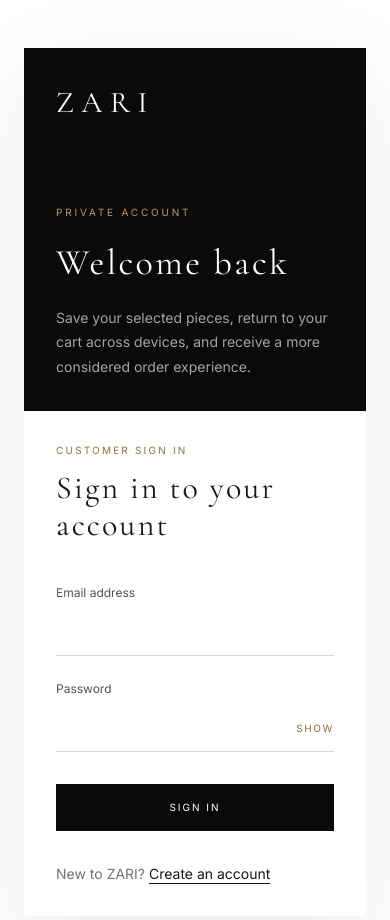
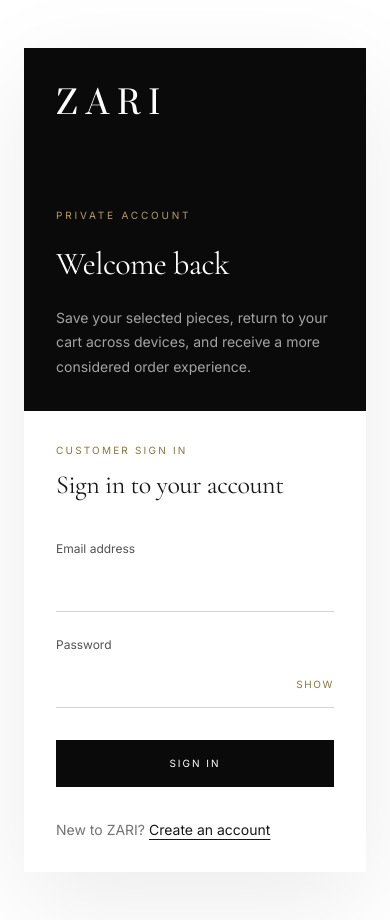
Before and after one commit to zarirugs/website, a Next.js app: page /login in a window 390 px wide. Shown: the top 920 px of the page. Built offline with nearby package versions, Linux system fonts and the light colour scheme; no server answers.

Commit message:
Refine navigation drawer and typography scale

```diff
--- a/app/collections/[slug]/page.module.css
+++ b/app/collections/[slug]/page.module.css
@@ -6,7 +6,7 @@
 }
 
 .intro {
-  max-width: 44rem;
+  max-width: 42rem;
 }
 
 .eyebrow {
@@ -19,14 +19,14 @@
 .heading {
   margin-top: 1.5rem;
   font-family: var(--font-display);
-  font-size: clamp(3.25rem, 5.75vw, 5.75rem);
+  font-size: var(--fs-heading-display);
   font-weight: 400;
-  line-height: 0.95;
+  line-height: 0.96;
   letter-spacing: -0.025em;
 }
 
 .description {
-  max-width: 36rem;
+  max-width: 38rem;
   margin-top: 1.5rem;
   color: #5c5c5c;
   font-size: var(--fs-large);
--- a/components/navigation/MobileMenu.tsx
+++ b/components/navigation/MobileMenu.tsx
@@ -30,46 +30,38 @@
 
       {open && (
         <div
-          className="
-            fixed
-            inset-0
-            z-50
-            bg-white/95
-            text-neutral-900
-            backdrop-blur-xl
-            flex
-            flex-col
-            items-center
-            justify-center
-            gap-10
-          "
+          className="fixed inset-0 z-50 bg-black/20 text-neutral-900 backdrop-blur-[2px]"
+          onClick={() => setOpen(false)}
+        >
+          <aside
+            aria-label="Site navigation"
+            aria-modal="true"
+            className="absolute inset-y-0 left-0 flex w-full max-w-[44rem] flex-col justify-center bg-white px-[var(--page-gutter)] shadow-[20px_0_60px_rgba(0,0,0,0.12)] sm:w-[60vw]"
+            role="dialog"
+            onClick={(event) => event.stopPropagation()}
           >
             <button
               className="absolute right-[var(--page-gutter)] top-7 text-neutral-900 md:top-9"
               onClick={() => setOpen(false)}
               aria-label="Close menu"
             >
-            <X size={30} />
+              <X size={26} strokeWidth={1.5} />
             </button>
 
+            <nav className="flex flex-col gap-7">
               {navigation.map((item) => (
                 <Link
                   key={item.title}
                   href={destination(item.href)}
                   onClick={() => setOpen(false)}
-              className="
-                display-font
-                text-3xl
-                tracking-[0.12em]
-                transition-colors
-                hover:text-[#B89B5E]
-              "
+                  className="display-font text-[clamp(2.25rem,3vw,3.5rem)] leading-none tracking-[0.04em] transition-colors hover:text-[#B89B5E]"
                 >
                   {item.title}
                 </Link>
               ))}
+            </nav>
 
-          <div className="mt-4 flex items-center gap-6 border-t border-neutral-300 pt-6 text-[10px] uppercase tracking-[0.18em]">
+            <div className="mt-12 flex w-36 items-center gap-6 border-t border-neutral-300 pt-6 text-[10px] uppercase tracking-[0.18em]">
               <Link href={user ? "/account" : "/login"} onClick={() => setOpen(false)} className="hover:text-[#B89B5E]">
                 {user ? "Account" : "Sign in"}
               </Link>
@@ -77,6 +69,7 @@
                 Bag{cart.itemCount > 0 ? ` (${cart.itemCount})` : ""}
               </Link>
             </div>
+          </aside>
         </div>
       )}
     </>
--- a/components/sections/CollectionCard.tsx
+++ b/components/sections/CollectionCard.tsx
@@ -34,7 +34,7 @@
       </div>
 
       <div className="mt-6 border-t border-black/10 pt-5 lg:mt-7">
-        <Heading as="h3" size="md" className="text-[1.65rem] leading-none transition-colors duration-300 group-hover:text-[#9d8655] lg:text-[2rem]">
+        <Heading as="h3" size="md" className="leading-none transition-colors duration-300 group-hover:text-[#9d8655]">
           {collection.title}
         </Heading>
 
--- a/components/sections/Collections.module.css
+++ b/components/sections/Collections.module.css
@@ -18,9 +18,7 @@
 }
 
 .title {
-  font-size: clamp(2.5rem, 3.5vw, 4.25rem);
-  letter-spacing: -0.025em;
-  line-height: 1;
+  max-width: 12ch;
 }
 
 .copy {
--- a/components/sections/OrderEnquiry.module.css
+++ b/components/sections/OrderEnquiry.module.css
@@ -24,9 +24,9 @@
 .heading {
   margin-top: 1.5rem;
   font-family: var(--font-display);
-  font-size: clamp(2.5rem, 4vw, 3.5rem);
-  line-height: 1.05;
-  letter-spacing: 0.04em;
+  font-size: var(--fs-heading-lg);
+  line-height: 1.08;
+  letter-spacing: -0.02em;
 }
 
 .introCopy {
--- a/components/store/AccountPage.module.css
+++ b/components/store/AccountPage.module.css
@@ -29,8 +29,8 @@
 
 .title {
   margin-top: 1.5rem;
-  font-size: clamp(3.25rem, 5.75vw, 5.75rem);
-  line-height: 0.95;
+  font-size: var(--fs-heading-display);
+  line-height: 0.96;
   letter-spacing: -0.025em;
 }
 
@@ -59,7 +59,7 @@
 
 .cardTitle {
   margin-top: 0.875rem;
-  font-size: clamp(2.25rem, 3.5vw, 3.5rem);
+  font-size: var(--fs-heading-lg);
   line-height: 1;
   letter-spacing: -0.02em;
 }
@@ -229,7 +229,7 @@
 .sectionTitle {
   margin-top: 0.75rem;
   font-family: var(--font-display);
-  font-size: clamp(2.25rem, 4vw, 3.5rem);
+  font-size: var(--fs-heading-lg);
   font-weight: 400;
   line-height: 1;
   letter-spacing: 0.04em;
--- a/components/store/AuthForm.module.css
+++ b/components/store/AuthForm.module.css
@@ -28,7 +28,8 @@
 }
 
 .brand {
-  font-size: 1.875rem;
+  font-family: var(--font-wordmark, var(--font-display));
+  font-size: 2rem;
   letter-spacing: 0.25em;
 }
 
@@ -46,9 +47,9 @@
 
 .title {
   margin-top: 1.5rem;
-  font-size: clamp(2.25rem, 5vw, 3rem);
-  line-height: 1.05;
-  letter-spacing: 0.07em;
+  font-size: var(--fs-heading-lg);
+  line-height: 1.08;
+  letter-spacing: -0.02em;
 }
 
 .introCopy {
@@ -79,9 +80,9 @@
 
 .formTitle {
   margin-top: 0.75rem;
-  font-size: 2rem;
+  font-size: var(--fs-heading-md);
   line-height: 1.15;
-  letter-spacing: 0.07em;
+  letter-spacing: -0.015em;
 }
 
 .form {
--- a/components/typography/Heading.tsx
+++ b/components/typography/Heading.tsx
@@ -11,12 +11,12 @@
 }
 
 const sizes = {
-  display: "text-[clamp(3.25rem,5.75vw,5.75rem)] leading-[0.94] tracking-[-0.035em]",
-  hero: "text-[clamp(2.75rem,4.5vw,4.75rem)] leading-[0.97] tracking-[-0.03em]",
-  xl: "text-[clamp(2.5rem,3.5vw,4.25rem)] leading-[1] tracking-[-0.025em]",
-  lg: "text-[clamp(2rem,2.5vw,2.75rem)] leading-[1.08] tracking-[-0.02em]",
-  md: "text-[clamp(1.5rem,1.75vw,2rem)] leading-[1.14] tracking-[-0.015em] font-normal",
-  sm: "text-[1.25rem] leading-[1.2] tracking-[-0.01em] font-normal",
+  display: { fontSize: "var(--fs-heading-display)", className: "leading-[0.96] tracking-[-0.03em]" },
+  hero: { fontSize: "var(--fs-hero)", className: "leading-[0.98] tracking-[-0.025em]" },
+  xl: { fontSize: "var(--fs-heading-xl)", className: "leading-[1] tracking-[-0.025em]" },
+  lg: { fontSize: "var(--fs-heading-lg)", className: "leading-[1.08] tracking-[-0.02em]" },
+  md: { fontSize: "var(--fs-heading-md)", className: "leading-[1.14] tracking-[-0.015em] font-normal" },
+  sm: { fontSize: "var(--fs-heading-sm)", className: "leading-[1.2] tracking-[-0.01em] font-normal" },
 };
 
 export default function Heading({
@@ -31,9 +31,10 @@
     <Tag
       className={cn(
         "display-font text-neutral-900",
-        sizes[size],
+        sizes[size].className,
         className
       )}
+      style={{ fontSize: sizes[size].fontSize }}
     >
       {children}
     </Tag>
--- a/styles/tokens.css
+++ b/styles/tokens.css
@@ -65,17 +65,19 @@
     /* Typography */
     /* ------------------------------------------------ */
 
-    --fs-eyebrow: .625rem;
-
+    /* A small, deliberate type scale used by every page. */
+    --fs-eyebrow: 0.6875rem;
+    --fs-caption: 0.75rem;
     --fs-body: 1rem;
-
     --fs-large: 1.125rem;
 
-    --fs-h3: 2rem;
-
-    --fs-h2: 3rem;
-
-    --fs-hero: clamp(3.5rem,7vw,6rem);
+    --fs-heading-sm: 1.375rem;
+    --fs-heading-md: clamp(1.625rem, 2vw, 2rem);
+    --fs-heading-lg: clamp(2rem, 2.75vw, 3rem);
+    --fs-heading-xl: clamp(2.5rem, 3.5vw, 4rem);
+    --fs-heading-display: clamp(3rem, 4.5vw, 4.5rem);
+    --fs-product-title: clamp(1.75rem, 2.25vw, 2.25rem);
+    --fs-hero: clamp(3rem, 4.5vw, 4.75rem);
 
     --lh-tight: 1.02;
 
```
Also changed, not shown: components/store/CollectionProducts.module.css (+4 -4 lines). Lines whose indentation alone changed are shown as unchanged.
